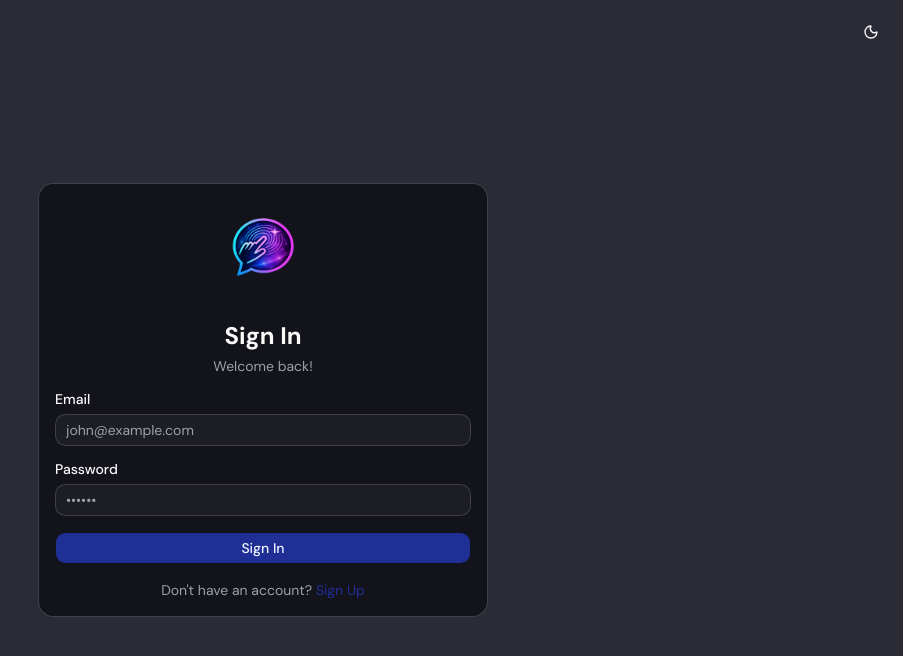
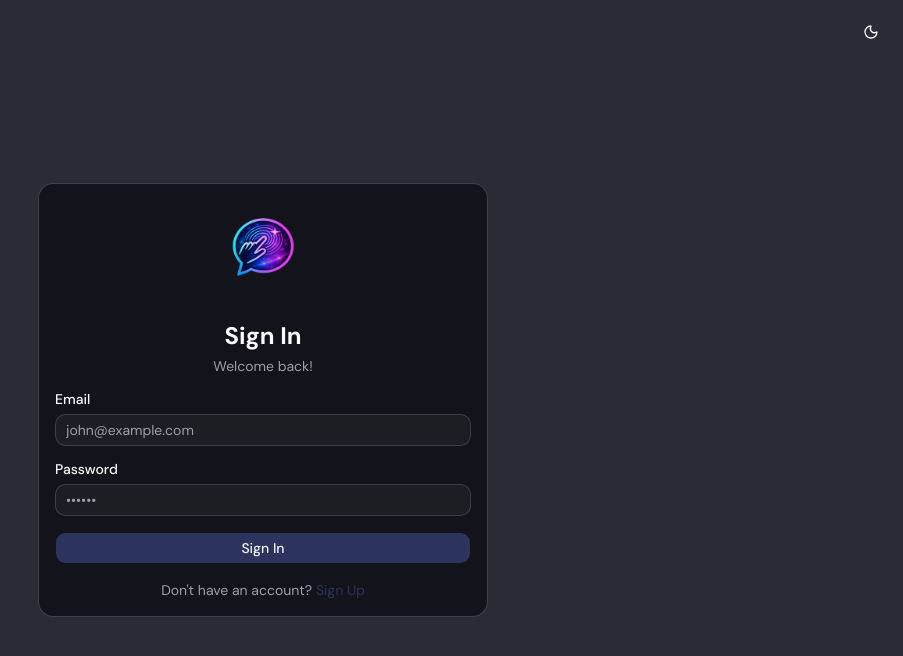
Before and after one commit to Shree5vatsa/Gauss-Chat, a React (Vite) app in the folder client/: page / in a window 1280 px wide. Shown: the top 656 px of the page, without its empty margins (377-1280 px from the left). Built offline with nearby package versions, Linux system fonts and the light colour scheme.

Commit message:
sidebar done

```diff
--- a/client/src/components/avatarWithBadge.tsx
+++ b/client/src/components/avatarWithBadge.tsx
@@ -32,13 +32,13 @@ const AvatarWithBadge = ({
           <AvatarImage src={avatar} />
           <AvatarFallback
             className={cn(
-              `bg-primary/10
-         text-primary font-semibold
-        `,
+              `bg-primary/15
+    text-primary font-bold text-4xl
+    `,
               className && className,
             )}
           >
-            {name?.charAt(0)}
+            {name?.charAt(0)?.toUpperCase()}
           </AvatarFallback>
         </Avatar>
 
--- a/client/src/components/sideBar.tsx
+++ b/client/src/components/sideBar.tsx
@@ -46,7 +46,7 @@ const Sidebar = () => {
                     src={user?.avatar || ""}
                     isOnline={isOnline}
                     className="shadow-sm border border-border/40 group-hover:border-primary/50 transition-colors !bg-background"
-                    size="w-10 h-10"
+                    size="w-13 h-13"
                   />
                 </div>
               </div>
--- a/client/src/index.css
+++ b/client/src/index.css
@@ -58,7 +58,7 @@ body {
   --card-foreground: oklch(0.141 0.005 285.823);
   --popover: oklch(1 0 0);
   --popover-foreground: oklch(0.141 0.005 285.823);
-  --primary: oklch(61.019% 0.15965 268.745);
+  --primary: oklch(64.504% 0.14606 269.235);
   --primary-foreground: oklch(0.97 0.014 254.604);
   --secondary: oklch(0.967 0.001 286.375);
   --secondary-foreground: oklch(0.21 0.006 285.885);
@@ -95,7 +95,7 @@ body {
   --card-foreground: oklch(0.985 0 0);
   --popover: oklch(0.21 0.006 285.885);
   --popover-foreground: oklch(0.985 0 0);
- --primary: oklch(36.931% 0.16777 269.027);  /* ← CHANGE THIS LINE */
+ --primary: oklch(33.617% 0.07258 274.527);  /* ← CHANGE THIS LINE */
   --primary-foreground: oklch(0.97 0.014 254.604);
   --secondary: oklch(0.274 0.006 286.033);
   --secondary-foreground: oklch(0.985 0 0);
```
